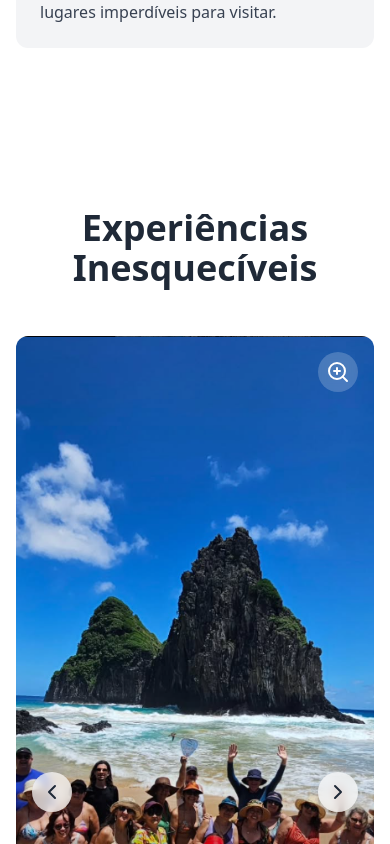
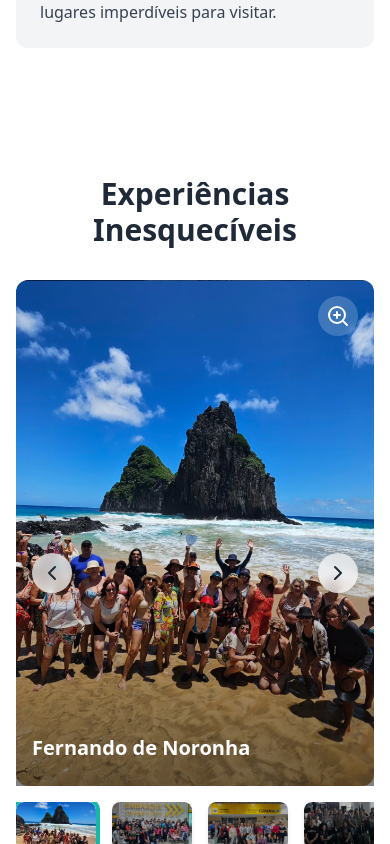
Before and after one commit to IagoMig1/tayada-viagens, a React (Vite) app: page / in a window 390 px wide. Shown: the part 2100-2944 px from the top of the page. Built offline with nearby package versions, Linux system fonts and the light colour scheme; no server answers; the database is empty.

Commit message:
footer update

```diff
--- a/src/components/AgencyTripsGallery.tsx
+++ b/src/components/AgencyTripsGallery.tsx
@@ -43,14 +43,14 @@ const AgencyExperienceGallery = () => {
   };
 
   return (
-    <section className="py-20 bg-white">
+    <section className="py-12 bg-white">
       <div className="container mx-auto px-4">
-        <h2 className="text-4xl font-bold text-gray-800 text-center mb-12">
+        <h2 className="text-3xl font-bold text-gray-800 text-center mb-8 sm:text-4xl">
           Experiências Inesquecíveis
         </h2>
         <div className="relative overflow-hidden">
           {/* Main Image */}
-          <div className="relative w-full h-[800px]">
+          <div className="relative w-full h-[60vh] sm:h-[800px]">
             <div
               className="w-full h-full flex transition-transform duration-700 ease-in-out"
               style={{
@@ -68,11 +68,11 @@ const AgencyExperienceGallery = () => {
               ))}
             </div>
             <div className="absolute inset-0 bg-gradient-to-t from-black/50 via-transparent to-transparent" />
-            <div className="absolute bottom-0 left-0 right-0 p-8">
-              <h3 className="text-3xl font-bold text-white mb-2">
+            <div className="absolute bottom-0 left-0 right-0 p-4 sm:p-8">
+              <h3 className="text-xl sm:text-3xl font-bold text-white mb-2">
                 {agencyExperiences[activeIndex].title}
               </h3>
-              <p className="text-xl text-white/90">
+              <p className="text-base sm:text-xl text-white/90">
                 {agencyExperiences[activeIndex].location}
               </p>
             </div>
@@ -117,7 +117,7 @@ const AgencyExperienceGallery = () => {
                 <img
                   src={image.url}
                   alt={image.title}
-                  className="w-32 h-20 object-cover rounded-lg"
+                  className="w-20 h-12 sm:w-32 sm:h-20 object-cover rounded-lg"
                 />
                 <div
                   className={`absolute inset-0 bg-black/50 transition-opacity ${
--- a/src/components/Footer.tsx
+++ b/src/components/Footer.tsx
@@ -8,7 +8,7 @@ const Footer = () => {
       <div className="container mx-auto px-4">
         <div className="grid grid-cols-1 md:grid-cols-3 gap-8">
           <div>
-            <h3 className="text-xl font-bold mb-4">Viagens Brasil</h3>
+            <h3 className="text-xl font-bold mb-4">Tayada Viagens</h3>
             <p className="text-gray-300">
               Sua agência de turismo para descobrir as maravilhas do Brasil e do
               mundo. Oferecemos os melhores pacotes de viagem com preços
```
